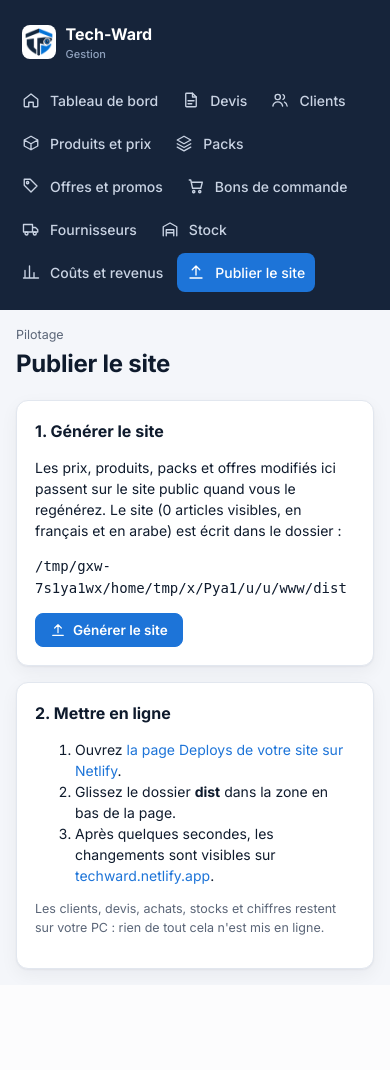
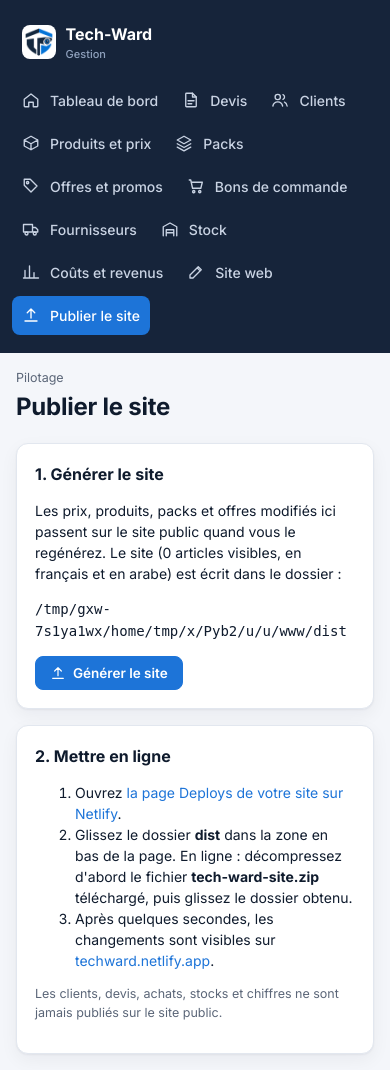
Before and after one commit to Batcavelab/Tech-Ward, a Django app: page /gestion/publier/ in a window 390 px wide. Before the commit the page ends 978 px from the top, so only its background shows below. Run offline with Django 5.2, Linux system fonts and the light colour scheme; the visitor is signed in with stand-in values (Sample User, id 1); data that the repository does not hold is empty.

Commit message:
Add a Site web page to Gestion for contact details and the home banner
Phone, WhatsApp, email, address, banner photo and banner text (FR/AR) are
edited in Gestion and applied to the public site, devis PDFs and WhatsApp
links. Publier le site can also download the generated site as a zip when
the back office runs online.

Co-Authored-By: Claude Opus 5.5 (1M context) <noreply@anthropic.com>
Claude-Session: https://claude.ai/code/session_0162M3BTrVWH2koZyj6JA9B5

```diff
--- /dev/null
+++ b/gestion/site.py
@@ -0,0 +1,41 @@
+"""Website basics from Gestion → Site web, applied on top of settings.TECHWARD."""
+from django.conf import settings
+from django.db import DatabaseError
+from django.utils.translation import get_language
+
+DEFAULTS = dict(settings.TECHWARD)
+FIELDS = ["phone_display", "whatsapp", "email", "address"]
+
+
+def apply_site_settings():
+    """Copy the saved contact details into settings.TECHWARD (used by the site, PDFs and WhatsApp links)."""
+    from .models import SiteSettings
+    try:
+        site = SiteSettings.objects.filter(pk=1).first()
+    except DatabaseError:  # table not created yet (before migrate)
+        site = None
+    for key in FIELDS:
+        settings.TECHWARD[key] = (getattr(site, key, "") if site else "") or DEFAULTS[key]
+    return site
+
+
+class SiteSettingsMiddleware:
+    def __init__(self, get_response):
+        self.get_response = get_response
+
+    def __call__(self, request):
+        request.site_settings = apply_site_settings()
+        return self.get_response(request)
+
+
+def hero(request):
+    """Banner overrides for the home page: HERO.image / HERO.title / HERO.text (empty = template defaults)."""
+    site = getattr(request, "site_settings", None)
+    if not site:
+        return {"HERO": {}}
+    lang = (get_language() or "fr")[:2]
+    return {"HERO": {
+        "image": site.hero_image.url if site.hero_image else "",
+        "title": getattr(site, f"hero_title_{lang}", "").strip(),
+        "text": getattr(site, f"hero_text_{lang}", "").strip(),
+    }}
--- a/gestion/templates/gestion/base.html
+++ b/gestion/templates/gestion/base.html
@@ -28,6 +28,7 @@
       <a href="{% url 'gestion:stock' %}" class="{% if section == 'stock' %}on{% endif %}">{% include "gestion/inc/icon.html" with i="warehouse" %}Stock</a>
       <div class="group">Pilotage</div>
       <a href="{% url 'gestion:finances' %}" class="{% if section == 'finances' %}on{% endif %}">{% include "gestion/inc/icon.html" with i="chart" %}Coûts et revenus</a>
+      <a href="{% url 'gestion:site' %}" class="{% if section == 'site' %}on{% endif %}">{% include "gestion/inc/icon.html" with i="edit" %}Site web</a>
       <a href="{% url 'gestion:publish' %}" class="{% if section == 'publish' %}on{% endif %}">{% include "gestion/inc/icon.html" with i="upload" %}Publier le site</a>
     </nav>
     <div class="foot">
--- a/gestion/templates/gestion/publish.html
+++ b/gestion/templates/gestion/publish.html
@@ -10,18 +10,19 @@
     <form method="post">{% csrf_token %}<input type="hidden" name="open" value="1">
       <button class="btn primary" data-confirm="Générer le site maintenant ? Cela prend quelques secondes.">{% include "gestion/inc/icon.html" with i="upload" %}Générer le site</button></form>
     {% if ok is not None %}
-      <p class="note {% if ok %}info{% endif %}" style="margin-top:14px">{% if ok %}Site généré. Le dossier « dist » s'est ouvert : passez à l'étape 2.{% else %}La génération a échoué. Le détail est ci-dessous.{% endif %}</p>
+      <p class="note {% if ok %}info{% endif %}" style="margin-top:14px">{% if ok %}Site généré.{% if on_pc %} Le dossier « dist » s'est ouvert : passez à l'étape 2.{% else %} Téléchargez-le avec le bouton ci-dessous, puis passez à l'étape 2.{% endif %}{% else %}La génération a échoué. Le détail est ci-dessous.{% endif %}</p>
       <pre class="log">{{ output }}</pre>
     {% endif %}
+    {% if built and not on_pc %}<p style="margin-top:14px"><a class="btn" href="{% url 'gestion:publish_zip' %}">{% include "gestion/inc/icon.html" with i="upload" %}Télécharger le site (.zip)</a></p>{% endif %}
   </div>
   <div class="card">
     <h2>2. Mettre en ligne</h2>
     <ol>
       <li>Ouvrez <a href="https://app.netlify.com/sites/techward/deploys" target="_blank" rel="noopener">la page Deploys de votre site sur Netlify</a>.</li>
-      <li>Glissez le dossier <b>dist</b> dans la zone en bas de la page.</li>
+      <li>Glissez le dossier <b>dist</b> dans la zone en bas de la page.{% if not on_pc %} En ligne : décompressez d'abord le fichier <b>tech-ward-site.zip</b> téléchargé, puis glissez le dossier obtenu.{% endif %}</li>
       <li>Après quelques secondes, les changements sont visibles sur <a href="https://techward.netlify.app" target="_blank" rel="noopener">techward.netlify.app</a>.</li>
     </ol>
-    <p class="small muted">Les clients, devis, achats, stocks et chiffres restent sur votre PC : rien de tout cela n'est mis en ligne.</p>
+    <p class="small muted">Les clients, devis, achats, stocks et chiffres ne sont jamais publiés sur le site public.</p>
   </div>
 </div>
 {% endblock %}
--- a/gestion/urls.py
+++ b/gestion/urls.py
@@ -51,4 +51,6 @@ urlpatterns = [
     path("finances/", views.finances, name="finances"),
     path("finances/depense/<int:pk>/", views.expense_edit, name="expense"),
     path("publier/", views.publish, name="publish"),
+    path("publier/site.zip", views.publish_zip, name="publish_zip"),
+    path("site-web/", views.site_settings, name="site"),
 ]
--- a/gestion/views.py
+++ b/gestion/views.py
@@ -21,8 +21,9 @@ from shop.models import Category, Product
 from . import pdf
 from .forms import (ArticleForm, CustomerForm, ExpenseForm, OfferForm, OfferItemFormSet, PackItemFormSet,
                     ProductForm, PurchaseLineFormSet, PurchaseOrderForm, QuoteForm, QuoteLineFormSet,
-                    StockAdjustForm, SupplierForm)
-from .models import (ZERO, Article, Customer, Expense, Offer, PurchaseOrder, Quote, QuoteLine, StockMovement,
+                    SiteSettingsForm, StockAdjustForm, SupplierForm)
+from .models import (ZERO, Article, Customer, Expense, Offer, PurchaseOrder, Quote, QuoteLine, SiteSettings,
+                     StockMovement,
                      Supplier, article_for, unit_cost)
 from .services import (best_sellers, costs, done_quotes, ensure_articles, low_stock, month_start, monthly, pct,
                        receive_order, restore_offer, revenue, set_quote_status, stock_value, sync_offers, trend)
@@ -311,6 +312,29 @@ def customer_edit(request, pk=None):
             kpi("Total acheté", mad(sum((q.total_ttc for q in done), ZERO)), ""),
             kpi("En attente", mad(sum((q.total_ttc for q in quotes if q.status in (Quote.SENT, Quote.ACCEPTED)), ZERO)), ""),
         ] if customer.pk else [],
+    })
+
+
+# ====================================================================== website basics
+@login_required
+def site_settings(request):
+    from .site import DEFAULTS, apply_site_settings
+    site = SiteSettings.load()
+    form = SiteSettingsForm(request.POST or None, request.FILES or None, instance=site)
+    if request.method == "POST" and form.is_valid():
+        form.save()
+        apply_site_settings()
+        messages.success(request, "Réglages enregistrés. Publiez le site pour les mettre en ligne.")
+        return redirect("gestion:site")
+    tw = settings.TECHWARD
+    return render(request, "gestion/site.html", {
+        "section": "site", "form": form, "site": site, "defaults": DEFAULTS,
+        "kpis": [
+            kpi("Téléphone", tw["phone_display"], f"WhatsApp {tw['whatsapp']}"),
+            kpi("Email", tw["email"], ""),
+            kpi("Bannière", "Personnalisée" if (site.hero_image or site.hero_title_fr or site.hero_text_fr) else "Par défaut",
+                f"Modifiée le {timezone.localtime(site.updated_at):%d/%m/%Y}" if site.updated_at else ""),
+        ],
     })
 
 
@@ -730,5 +754,24 @@ def publish(request):
     changed = Product.objects.filter(active=True)
     return render(request, "gestion/publish.html", {
         "section": "publish", "output": output, "ok": ok, "dist": settings.BUILD_DIR,
-        "count": changed.count(),
+        "count": changed.count(), "on_pc": sys.platform == "win32", "built": (settings.BUILD_DIR / "index.html").exists(),
     })
+
+
+@login_required
+def publish_zip(request):
+    """The generated site as one zip, for when the back office runs online (no dist folder to drag)."""
+    import io
+    import zipfile
+    root = settings.BUILD_DIR
+    if not (root / "index.html").exists():
+        messages.error(request, "Générez d'abord le site.")
+        return redirect("gestion:publish")
+    buf = io.BytesIO()
+    with zipfile.ZipFile(buf, "w", zipfile.ZIP_DEFLATED) as zf:
+        for path in sorted(root.rglob("*")):
+            if path.is_file():
+                zf.write(path, path.relative_to(root).as_posix())
+    response = HttpResponse(buf.getvalue(), content_type="application/zip")
+    response["Content-Disposition"] = 'attachment; filename="tech-ward-site.zip"'
+    return response
--- a/techward/settings.py
+++ b/techward/settings.py
@@ -36,6 +36,7 @@ MIDDLEWARE = [
     "django.contrib.auth.middleware.AuthenticationMiddleware",
     "django.contrib.messages.middleware.MessageMiddleware",
     "django.middleware.clickjacking.XFrameOptionsMiddleware",
+    "gestion.site.SiteSettingsMiddleware",
 ]
 
 ROOT_URLCONF = "techward.urls"
@@ -51,6 +52,7 @@ TEMPLATES = [
                 "django.contrib.auth.context_processors.auth",
                 "django.contrib.messages.context_processors.messages",
                 "shop.context_processors.site",
+                "gestion.site.hero",
             ],
         },
     },
--- a/templates/base.html
+++ b/templates/base.html
@@ -88,6 +88,7 @@
         <h4>{% t "nav_contact" %}</h4>
         <a href="{{ wa_contact_url }}" target="_blank" rel="noopener" dir="ltr">WhatsApp · {{ TW.phone_display }}</a>
         <a href="mailto:{{ TW.email }}">{{ TW.email }}</a>
+        {% if TW.address %}<span>{{ TW.address }}</span>{% endif %}
         <span>{% t "hours_value" %}</span>
       </div>
     </div>
--- a/templates/shop/contact.html
+++ b/templates/shop/contact.html
@@ -20,7 +20,7 @@
     </a>
     <div class="contact-card">
       <span class="benefit-icon">{% include "includes/icon.html" with name="pin" %}</span>
-      <div><h4>{% t "zone" %}</h4><p>{% t "zone_value" %}</p></div>
+      <div>{% if TW.address %}<h4>{% if IS_RTL %}العنوان{% else %}Adresse{% endif %}</h4><p>{{ TW.address }}<br>{% t "zone_value" %}</p>{% else %}<h4>{% t "zone" %}</h4><p>{% t "zone_value" %}</p>{% endif %}</div>
     </div>
     <div class="contact-card">
       <span class="benefit-icon">{% include "includes/icon.html" with name="clock" %}</span>
--- a/templates/shop/home.html
+++ b/templates/shop/home.html
@@ -1,9 +1,9 @@
 {% extends "base.html" %}{% load static tw %}
 {% block content %}
-<section class="hero" style="--hero: url('{% if IS_RTL %}{% static 'img/photos/hero-rtl.jpg' %}{% else %}{% static 'img/photos/hero.jpg' %}{% endif %}')">
+<section class="hero" style="--hero: url('{% if HERO.image %}{{ HERO.image }}{% elif IS_RTL %}{% static 'img/photos/hero-rtl.jpg' %}{% else %}{% static 'img/photos/hero.jpg' %}{% endif %}')">
   <div class="container hero-inner">
-    <h1>{% t "hero_title_1" %}<br>{% t "hero_title_2" %}</h1>
-    <p>{% t "hero_text" %}</p>
+    <h1>{% if HERO.title %}{{ HERO.title|linebreaksbr }}{% else %}{% t "hero_title_1" %}<br>{% t "hero_title_2" %}{% endif %}</h1>
+    <p>{% if HERO.text %}{{ HERO.text }}{% else %}{% t "hero_text" %}{% endif %}</p>
     <div class="hero-ctas">
       <a class="btn btn-navy" href="{% url 'shop:list' 'cameras' %}">{% t "hero_cta" %} {% include "includes/icon.html" with name="arrow" %}</a>
       <a class="btn btn-light" href="{% url 'shop:packs' %}">{% t "hero_cta_2" %}</a>
```
Also changed, not shown: DEPLOY.md (+1 -0 lines), gestion/forms.py (+54 -1 lines), gestion/models.py (+30 -0 lines), gestion/templates/gestion/site.html (added, +37 -0 lines).
